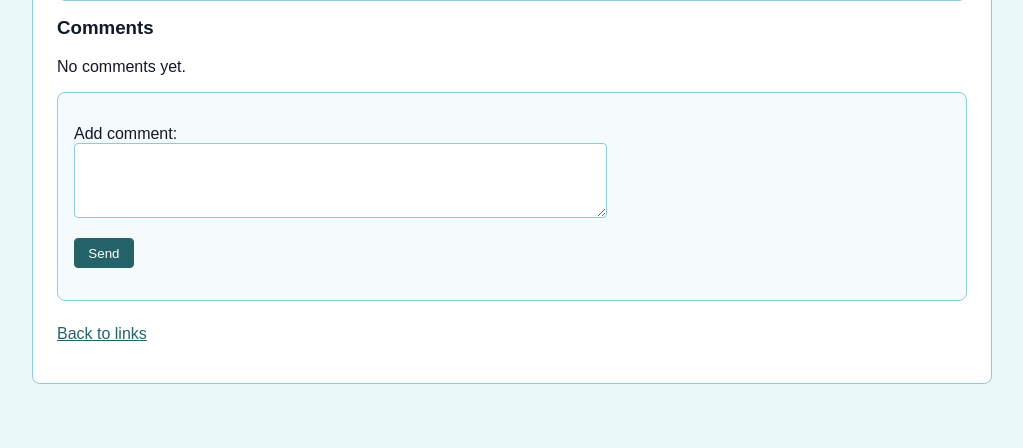
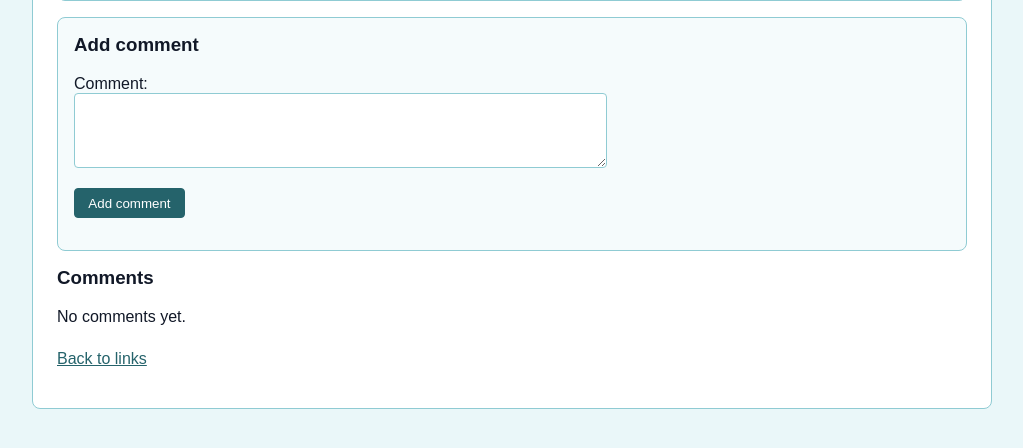
Before and after one commit to saanaol/link-manager, a Flask app: template templates/link.html in a window 1280 px wide. Shown: the part 302-750 px from the top of the page, without its empty margins (128-1151 px from the left). Run offline with Flask 3, Linux system fonts and the light colour scheme; the template is opened without the code that fills it, so the values that code supplies are empty; the visitor is signed in with stand-in values (Sample User, id 1).

Commit message:
improve comment validation and form placement

```diff
--- a/app.py
+++ b/app.py
@@ -27,6 +27,7 @@ SEARCH_QUERY_MAX_LENGTH = TITLE_MAX_LENGTH
 URL_MAX_LENGTH = 300
 NOTES_MAX_LENGTH = 1000
 COMMENT_MAX_LENGTH = 500
+COMMENT_MAX_LINES = 10
 
 
 def csrf_token():
@@ -69,6 +70,23 @@ def validate_link_title(title):
         return "Title must contain at least 3 letters"
 
     return None
+
+
+def render_link_page(link_id, filled_comment=""):
+    link = links.get_link(link_id)
+
+    if not link:
+        abort(404)
+
+    link_categories = categories.get_link_categories(link_id)
+    link_comments = comments.get_link_comments(link_id)
+
+    return render_template(
+        "link.html",
+        link = link,
+        categories = link_categories,
+        comments = link_comments,
+        filled_comment = filled_comment)
 
 
 @app.route("/")
@@ -202,20 +220,7 @@ def show_link(link_id):
     if login_error:
         return login_error
 
-    link = links.get_link(link_id)
-
-    if not link:
-        abort(404)
-
-    link_categories = categories.get_link_categories(link_id)
-    link_comments = comments.get_link_comments(link_id)
-
-    return render_template(
-        "link.html",
-        link = link,
-        categories = link_categories,
-        comments = link_comments)
-
+    return render_link_page(link_id)
 
 @app.route("/add_link", methods = ["POST"])
 def add_link():
@@ -264,7 +269,7 @@ def add_link():
     return redirect("/link/" + str(link_id))
 
 
-@app.route("/add_comment/<int:link_id>", methods = ["POST"])
+@app.route("/add_comment/<int:link_id>", methods=["POST"])
 def add_comment(link_id):
     login_error = require_login()
     if login_error:
@@ -277,17 +282,22 @@ def add_comment(link_id):
     if not link:
         abort(404)
 
-    content = request.form["content"].strip()
+    content = request.form["content"]
+    cleaned_content = content.strip()
 
-    if not content:
+    if not cleaned_content:
         flash("Comment cannot be empty")
-        return redirect("/link/" + str(link_id))
+        return render_link_page(link_id, content)
 
-    if len(content) > COMMENT_MAX_LENGTH:
+    if len(cleaned_content) > COMMENT_MAX_LENGTH:
         flash("Comment is too long")
-        return redirect("/link/" + str(link_id))
+        return render_link_page(link_id, content)
 
-    comments.add_comment(link_id, session["user_id"], content)
+    if cleaned_content.count("\n") + 1 > COMMENT_MAX_LINES:
+        flash("Comment can have at most 10 lines")
+        return render_link_page(link_id, content)
+
+    comments.add_comment(link_id, session["user_id"], cleaned_content)
 
     return redirect("/link/" + str(link_id))
 
--- a/templates/link.html
+++ b/templates/link.html
@@ -31,6 +31,32 @@
   {% endif %}
 </div>
 
+{% if session.user_id %}
+  <div class="form-section">
+    <h3>Add comment</h3>
+
+    <form action="/add_comment/{{ link.id }}" method="post">
+      <input type="hidden" name="csrf_token" value="{{ csrf_token() }}">
+
+      <p>
+        <label for="content">Comment</label>:<br>
+        <textarea
+          id="content"
+          name="content"
+          rows="4"
+          cols="50"
+          maxlength="500"
+          required
+        >{{ filled_comment or "" }}</textarea>
+      </p>
+
+      <p>
+        <input type="submit" value="Add comment">
+      </p>
+    </form>
+  </div>
+{% endif %}
+
 <h3>Comments</h3>
 
 {% if comments %}
@@ -51,30 +77,6 @@
   <p>No comments yet.</p>
 {% endif %}
 
-{% if session.user_id %}
-  <div class="form-section">
-    <form action="/add_comment/{{ link.id }}" method="post">
-      <input type="hidden" name="csrf_token" value="{{ csrf_token() }}">
-
-      <p>
-        <label for="content">Add comment</label>:<br>
-        <textarea
-          id="content"
-          name="content"
-          rows="4"
-          cols="50"
-          maxlength="500"
-          required
-        ></textarea>
-      </p>
-
-      <p>
-        <input type="submit" value="Send">
-      </p>
-    </form>
-  </div>
-{% endif %}
-
 {% if link.user_id == session.user_id %}
   <div class="actions">
     <a href="/edit_link/{{ link.id }}">Edit link</a>
```
